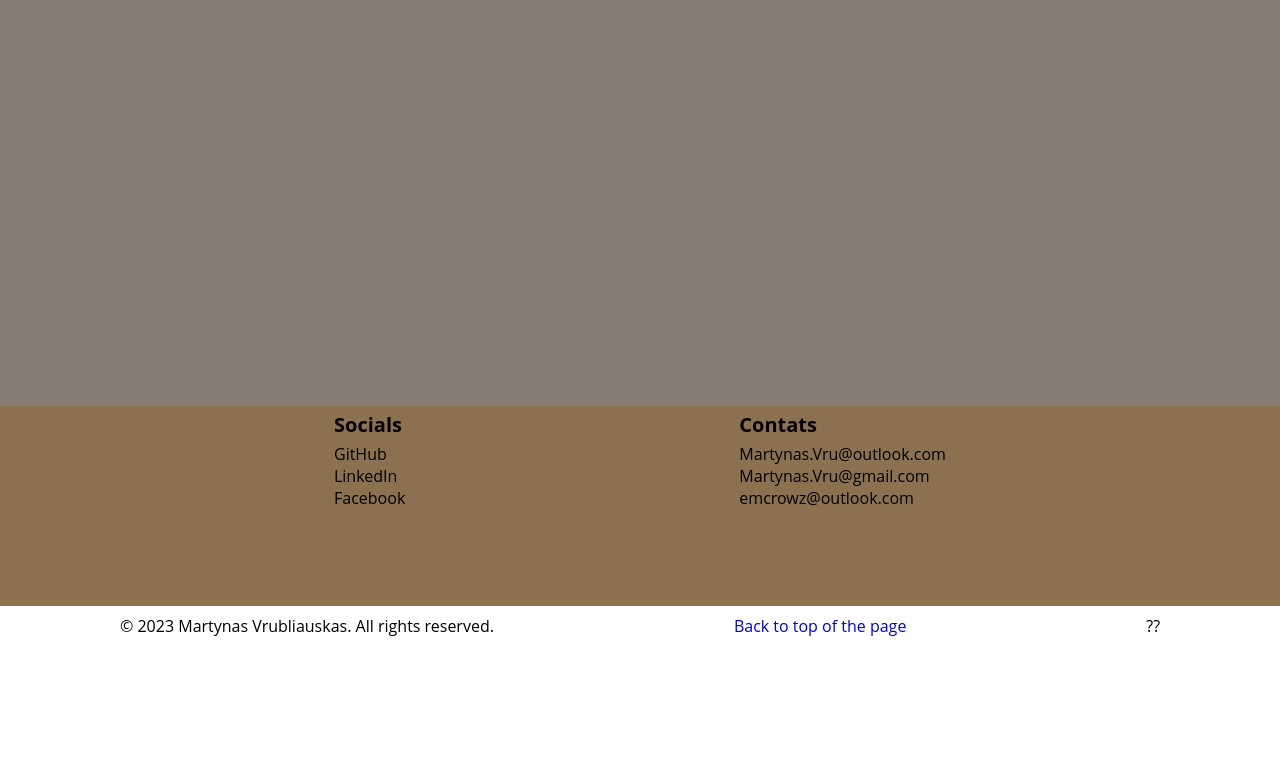
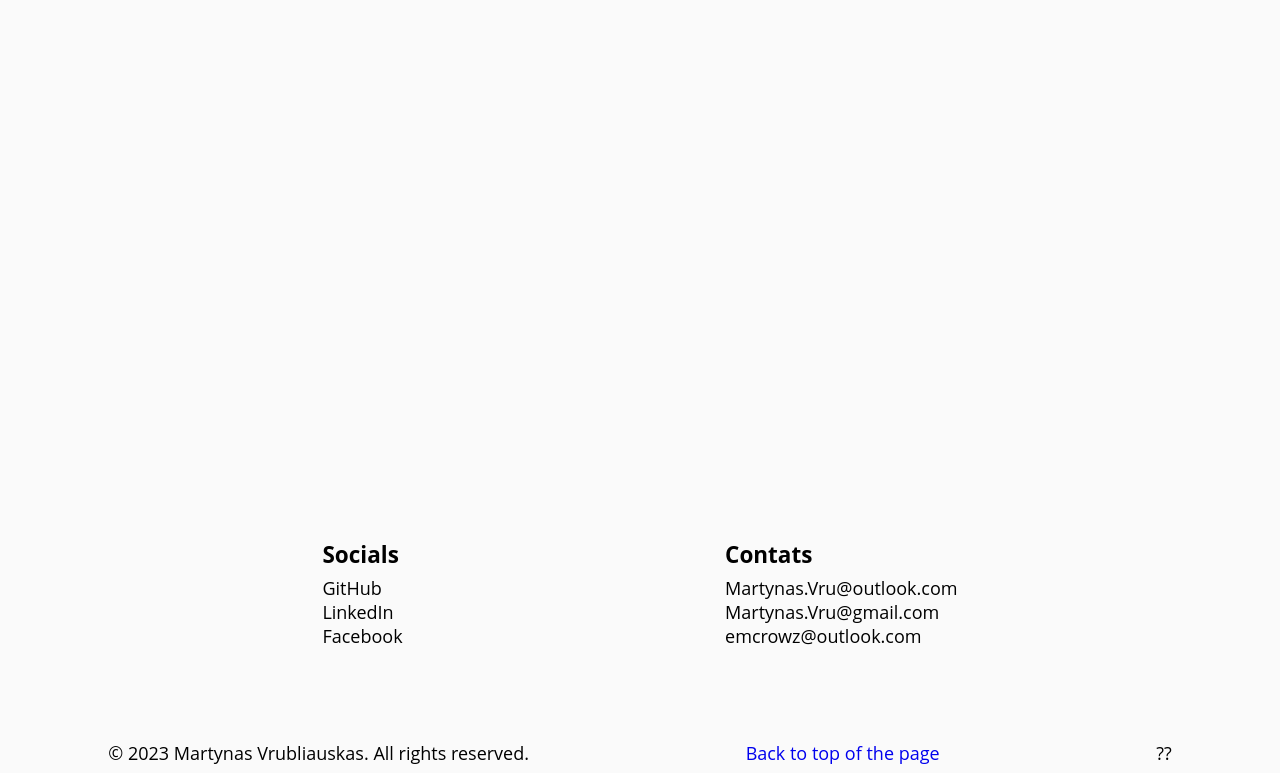
Before and after one commit to Emcrowz/Emcrowz.github.io, a plain HTML site: page index.html in a window 1280 px wide. Shown: the part 1439-2212 px from the top of the page. Before the commit the page ends 2085 px from the top, so only its background shows below. Drawn offline with Linux system fonts and the light colour scheme.

Commit message:
Update to styles.

```diff
--- a/styles/style.css
+++ b/styles/style.css
@@ -5,15 +5,19 @@
   margin: 0;
   padding: 0;
   box-sizing: border-box;
+
+  --color-background: rgb(250, 250, 250);
+
+  /* For testing and visual tracking */
+  /* border: 1px solid black; */
 }
 /* Global state */
 html,
 body {
   width: 100%;
   font-family: "Open Sans", sans-serif;
-  font-size: 16px;
-
-  --color-test: rgb(255, 55, 55);
+  font-size: 18px;
+  background-color: var(--color-background);
 }
 
 h1 {
@@ -71,9 +75,6 @@ a {
   display: grid;
   grid-template-columns: 1fr 2fr;
   justify-items: center;
-
-  /* for visual representation */
-  background-color: bisque;
 }
 
 #profile-pic {
@@ -113,8 +114,6 @@ a {
 /* Content a.k.a work and projects part styles */
 #work-and-projects {
   height: 100vh;
-  /* for visual representation */
-  background-color: rgb(134, 124, 113);
 
   display: flex;
   justify-content: center;
@@ -127,8 +126,6 @@ a {
 /* Footer part styles */
 #footer-box {
   height: 25vh;
-  /* for visual representation */
-  background-color: rgb(139, 113, 80);
 
   display: flex;
   justify-content: space-evenly;
```
